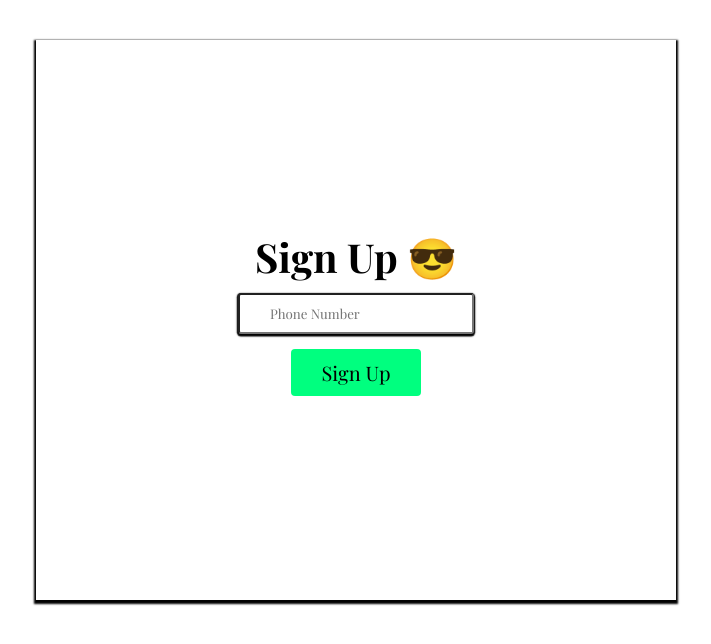
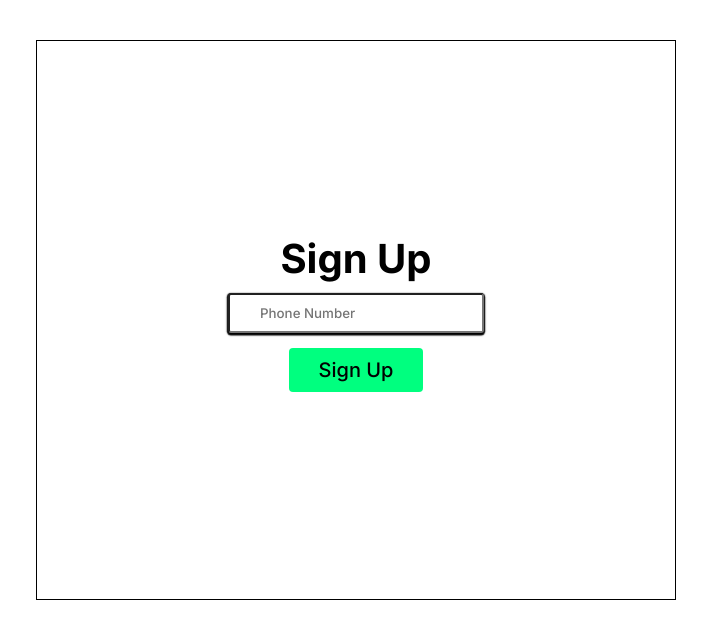
Before and after one commit to glamboyosa/passwordless-auth-web, a website built with Parcel: page web/index.html in a window 1280 px wide. Shown: the whole page, without its empty margins (284-995 px from the left). Built offline with nearby package versions, Linux system fonts and the light colour scheme.

Commit message:
chore: font family change

```diff
--- a/web/index.html
+++ b/web/index.html
@@ -9,7 +9,7 @@
   </head>
   <body>
     <form class="form">
-      <h1 class="heading">Sign Up 😎</h1>
+      <h1 class="heading">Sign Up</h1>
       <input type="tel" class="input" placeholder="Phone Number" />
       <button type="submit" class="submit-button">
         <span>Sign Up</span>
--- a/web/styles/style.css
+++ b/web/styles/style.css
@@ -1,4 +1,4 @@
-@import url('https://fonts.googleapis.com/css2?family=Playfair+Display:wght@400;600;700&display=swap');
+@import url('https://fonts.googleapis.com/css2?family=Inter:wght@200;300;500;700&display=swap');
 :root {
   --black: #000;
   --white: #fff;
@@ -14,7 +14,7 @@ html {
 }
 body {
   box-sizing: border-box;
-  font-family: 'Playfair Display', serif;
+  font-family: 'Inter', sans-serif;
   display: flex;
   justify-content: center;
   align-items: center;
@@ -25,7 +25,7 @@ body {
   flex-direction: column;
   justify-content: center;
   align-items: center;
-  box-shadow: 0 1.8px 1.8px 1.8px var(--black);
+  border: 1px solid var(--black);
   padding: 1rem 3rem;
   width: 50%;
   height: 70vh;
```
